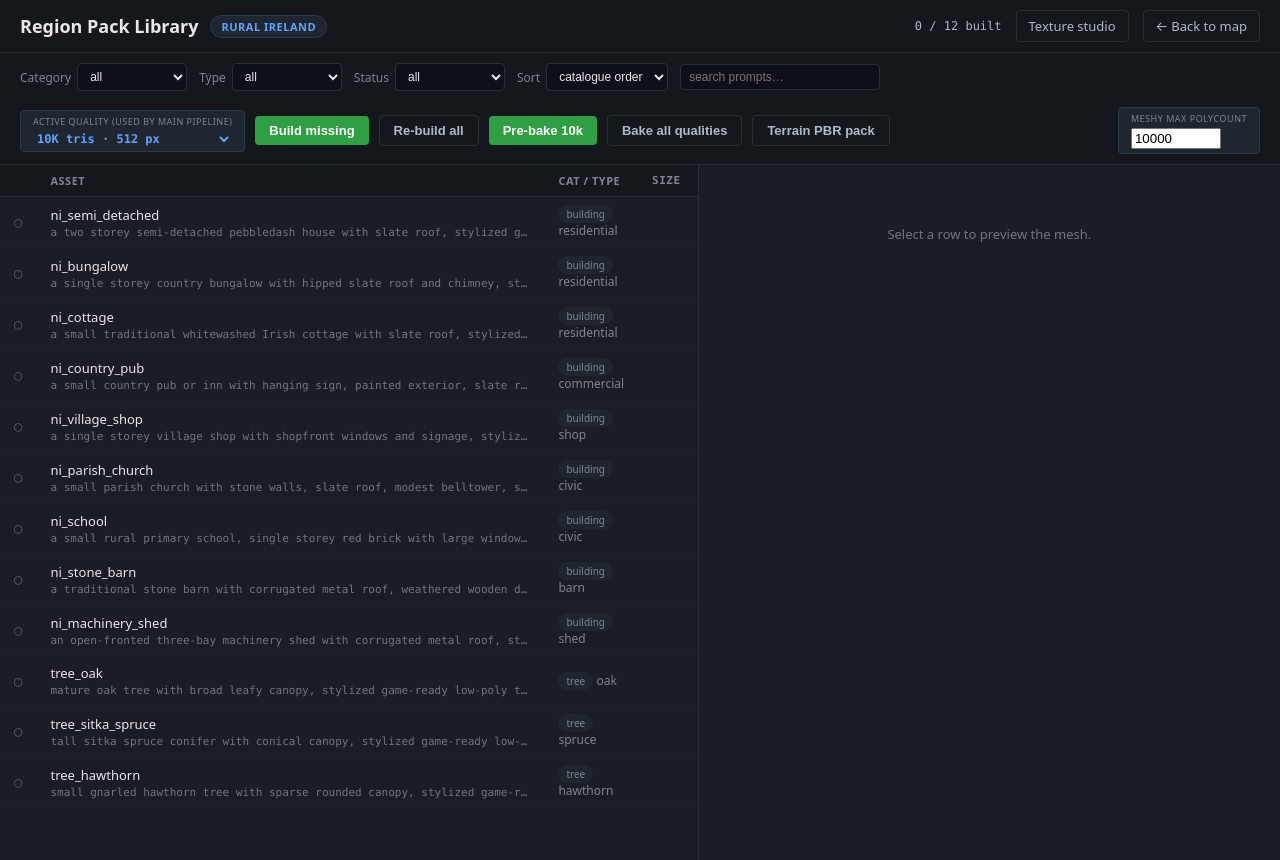
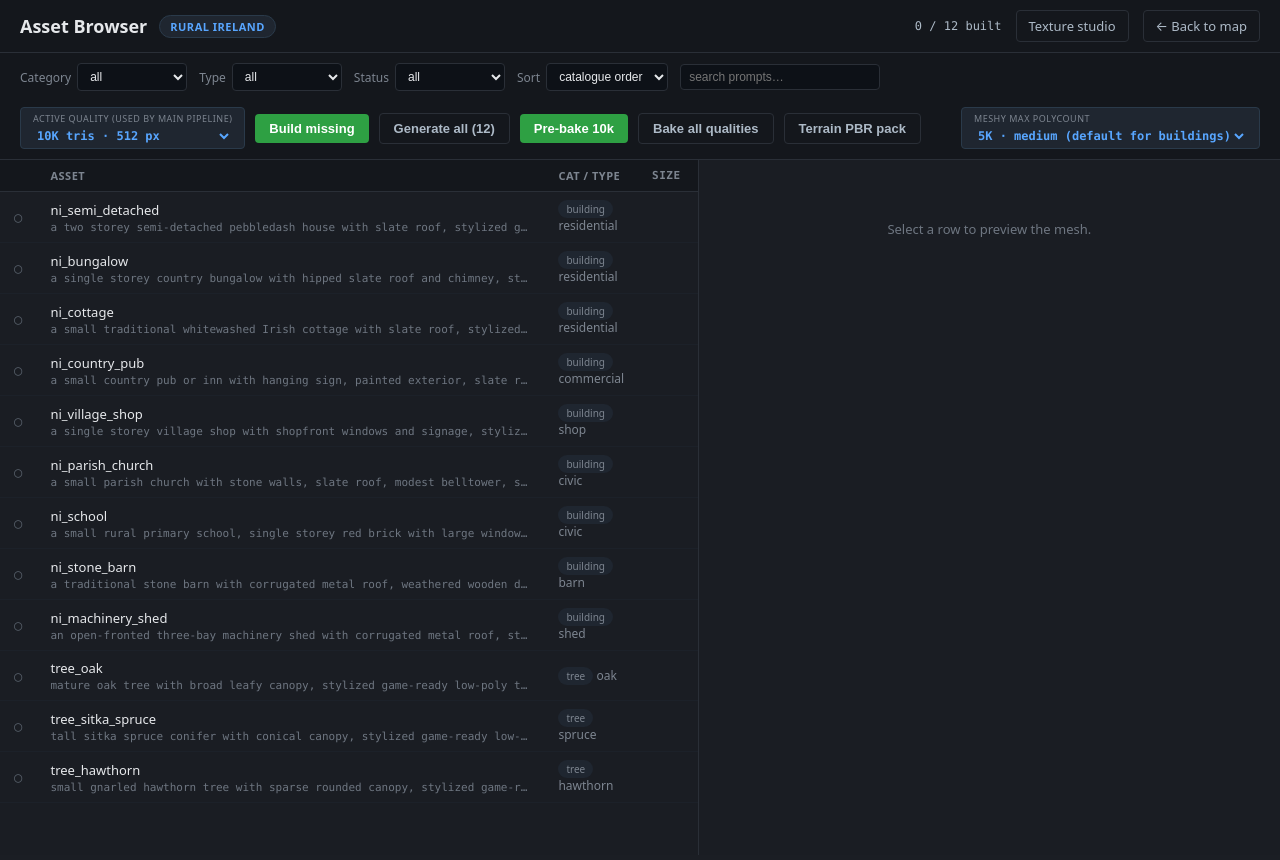
Before and after one commit to lolosityftw/mapng, a FastAPI app: page /library in a window 1280 px wide. Run offline with FastAPI, Linux system fonts and the light colour scheme; some libraries are stand-ins or nearby versions.

Commit message:
Rename Library -> Asset Browser; tier dropdown for polycount; live count on Generate-all
UI rename
- Page title + h1 + main-page link all read 'Asset Browser' now.
- Status pill on the map page changes 'library: N/M built' -> 'assets: N/M built'.
- /library route preserved so existing bookmarks still work.

Polycount tier dropdown
- Replaced the free-form number input with a discrete select:
    1.5K · ultra low (silhouette only)
    2.5K · low (game ready)
    5K   · medium (default)
    7.5K · medium-high
    10K  · high (background hero)
    15K  · very high (foreground hero)
    20K  · max (close inspection)
- Loaded value snaps to the closest tier (so values from older free-form
  saves still highlight a sensible option).
- Default flipped from 10K -> 5K, matching the user's preferred 'low-poly
  game-ready' brief. Existing saved value wins over default.

'Generate all (N)' button
- Replaces 'Re-build all'. The (N) span is filled by updateStatus()
  whenever the catalogue loads, so it always reflects the current
  catalogue size (12 today, whatever tomorrow).
- Confirm dialog now reads 'Generate all 12 entries at 5,000 tris?
  Regenerates EVERY entry via Meshy and burns credits.' — both the
  count and the polycount cap come from live state.
- Removes the stale '34 entries' confirm text from the original
  bigger-catalogue era.

```diff
--- a/mapng_ai/library_builder/optimise.py
+++ b/mapng_ai/library_builder/optimise.py
@@ -88,7 +88,7 @@ def get_meshy_max_polycount() -> int:
             return max(0, int(_MESHY_POLYCOUNT_FILE.read_text(encoding="utf-8").strip()))
         except Exception:
             pass
-    return 10_000
+    return 5_000
 
 
 def set_meshy_max_polycount(n: int) -> int:
--- a/mapng_ai/ui/static/app.js
+++ b/mapng_ai/ui/static/app.js
@@ -27,7 +27,7 @@ async function refreshLibStatus() {
     if (!r.ok) throw new Error(r.statusText);
     const s = await r.json();
     const built = (s.totals.building || 0) + (s.totals.tree || 0) + (s.totals.vehicle || 0);
-    libStatus.textContent = `library: ${built}/${s.catalogue_size} built`;
+    libStatus.textContent = `assets: ${built}/${s.catalogue_size} built`;
   } catch (e) {
     libStatus.textContent = "library: ?";
   }
--- a/mapng_ai/ui/static/library.js
+++ b/mapng_ai/ui/static/library.js
@@ -171,6 +171,9 @@ function fmtBytes(n) {
 function updateStatus() {
   const built = state.entries.filter((e) => e.built).length;
   els.status.textContent = `${built} / ${state.entries.length} built`;
+  // Reflect total catalogue count on the 'Generate all' button
+  const cnt = document.getElementById("build-all-count");
+  if (cnt) cnt.textContent = `(${state.entries.length})`;
 }
 
 // ---------------------------------------------------------------------------
@@ -582,7 +585,10 @@ els.fSearch.addEventListener("input", () => { state.filter.search = els.fSearch.
 
 els.buildMissing.addEventListener("click", () => buildBatch(false));
 els.buildAll.addEventListener("click", () => {
-  if (confirm("Re-build all 34 entries? This regenerates everything via Meshy and burns credits.")) {
+  const n = state.entries.length;
+  const cap = parseInt(els.meshyPolycount?.value || "0", 10) || 0;
+  const capStr = cap ? `at ${cap.toLocaleString()} tris` : "at catalogue defaults";
+  if (confirm(`Generate all ${n} entries ${capStr}? Regenerates EVERY entry via Meshy and burns credits.`)) {
     buildBatch(true);
   }
 });
@@ -844,7 +850,13 @@ async function refreshActiveQuality() {
   try {
     const r = await fetch("/api/library/meshy-polycount");
     const { polycount } = await r.json();
-    if (els.meshyPolycount) els.meshyPolycount.value = polycount;
+    if (els.meshyPolycount) {
+      // Snap to closest known tier for the dropdown
+      const tiers = [1500, 2500, 5000, 7500, 10000, 15000, 20000];
+      const closest = tiers.reduce((a, b) =>
+        Math.abs(b - polycount) < Math.abs(a - polycount) ? b : a);
+      els.meshyPolycount.value = closest;
+    }
   } catch (e) {
     console.warn("polycount fetch failed", e);
   }
--- a/mapng_ai/ui/templates/index.html
+++ b/mapng_ai/ui/templates/index.html
@@ -15,7 +15,7 @@
   <h1>MapNG-AI</h1>
   <div class="header-right">
     <span class="lib-status" id="lib-status">library: …</span>
-    <a href="/library" class="ghost-link">Open library →</a>
+    <a href="/library" class="ghost-link">Asset browser →</a>
     <span class="status" id="status">idle</span>
   </div>
 </header>
--- a/mapng_ai/ui/templates/library.html
+++ b/mapng_ai/ui/templates/library.html
@@ -2,7 +2,7 @@
 <html lang="en">
 <head>
 <meta charset="utf-8" />
-<title>MapNG-AI · Library</title>
+<title>MapNG-AI · Asset Browser</title>
 <meta name="viewport" content="width=device-width, initial-scale=1" />
 <link rel="stylesheet" href="/static/library.css?v=__BUILD__" />
 </head>
@@ -10,7 +10,7 @@
 
 <header>
   <div class="header-left">
-    <h1>Region Pack Library</h1>
+    <h1>Asset Browser</h1>
     <span class="region-pill">Rural Ireland</span>
   </div>
   <div class="header-right">
@@ -64,15 +64,23 @@
       </select>
     </label>
     <button id="build-missing" class="primary">Build missing</button>
-    <button id="build-all" class="ghost">Re-build all</button>
+    <button id="build-all" class="ghost">Generate all <span id="build-all-count"></span></button>
     <button id="bake-active" class="primary" title="Pre-bake just the currently selected active quality for every built entry">Pre-bake active quality</button>
     <button id="bake-all" class="ghost" title="Pre-bake every quality variant for every built entry — slow but lets you switch instantly later">Bake all qualities</button>
     <button id="terrain-pack" class="ghost" title="Download CC0 PBR ground textures from Poly Haven">Terrain PBR pack</button>
   </div>
   <div class="actions secondary">
-    <label class="active-quality" title="Override the catalogue's per-entry target_polycount. Set 0 to use catalogue defaults. Higher = more detail + more credits.">
+    <label class="active-quality" title="Caps Meshy's target_polycount for every generation. Lower = simpler meshes + cleaner topology + faster bake.">
       <span>Meshy max polycount</span>
-      <input id="meshy-polycount" type="number" min="0" step="500" value="10000" style="width:90px" />
+      <select id="meshy-polycount">
+        <option value="1500">1.5K · ultra low (silhouette only)</option>
+        <option value="2500">2.5K · low (game ready)</option>
+        <option value="5000" selected>5K · medium (default for buildings)</option>
+        <option value="7500">7.5K · medium-high</option>
+        <option value="10000">10K · high (background hero)</option>
+        <option value="15000">15K · very high (foreground hero)</option>
+        <option value="20000">20K · max (close inspection)</option>
+      </select>
     </label>
   </div>
 </section>
```
